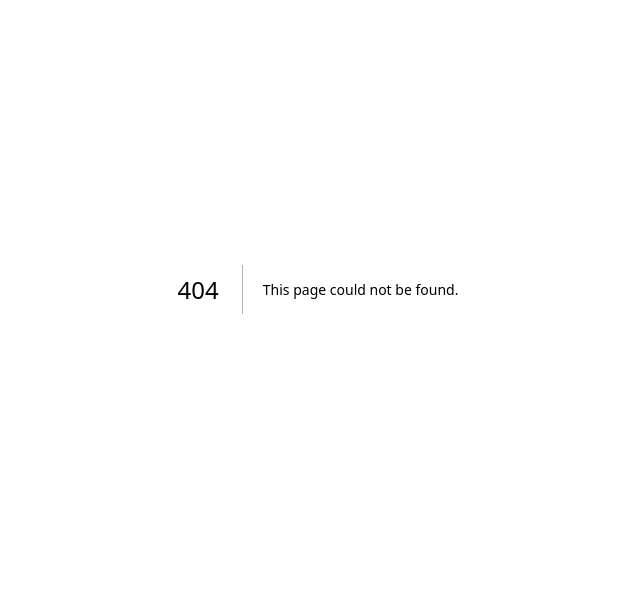
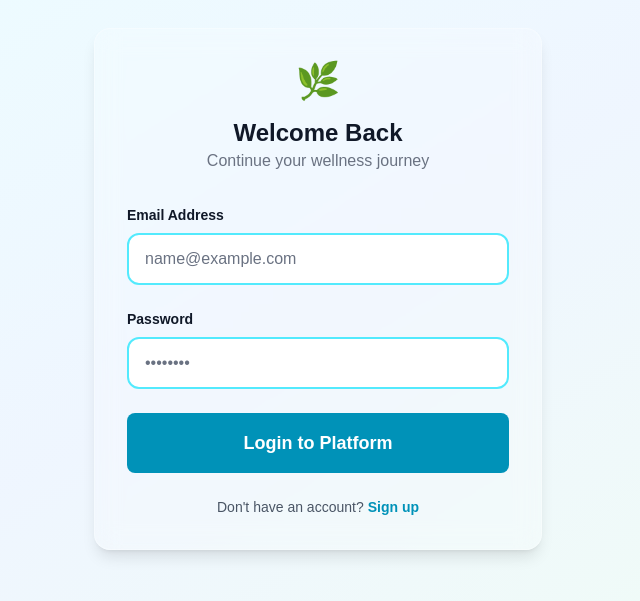
Before and after one commit to lesterdza10/Ayush-ai, a Next.js app: page /login in a window 1280 px wide. Before the commit this address had no page. Shown: the part 111-712 px from the top of the page, without its empty margins (322-962 px from the left). Built offline with nearby package versions, Linux system fonts and the light colour scheme.

Commit message:
added a login page

```diff
--- /dev/null
+++ b/src/app/login/page.tsx
@@ -0,0 +1,105 @@
+'use client';
+
+import React, { useState } from 'react';
+import { motion } from 'framer-motion';
+import { GlassmorphismCard } from '@/components/ui/GlassmorphismCard';
+import { FormInput } from '@/components/ui/FormInput';
+import { Button } from '@/components/ui/Button';
+import { useRouter } from 'next/navigation';
+
+export default function LoginPage() {
+  const [email, setEmail] = useState('');
+  const [password, setPassword] = useState('');
+  const [loading, setLoading] = useState(false);
+  const [errorMessage, setErrorMessage] = useState(''); // Added for better UX
+  const router = useRouter();
+
+  // Change: Standardized the submit handler
+  const handleLogin = async (e: React.FormEvent) => {
+    e.preventDefault(); // This is crucial
+    setLoading(true);
+    setErrorMessage('');
+
+    try {
+      const res = await fetch('/api/auth/login', {
+        method: 'POST',
+        body: JSON.stringify({ email, password }),
+        headers: { 'Content-Type': 'application/json' },
+      });
+
+      if (res.ok) {
+        router.push('/dashboard');
+      } else {
+        const data = await res.json();
+        setErrorMessage(data.error || "Invalid email or password");
+      }
+    } catch (err) {
+      setErrorMessage("Network error. Please try again.");
+    } finally {
+      setLoading(false);
+    }
+  };
+
+  return (
+    <div className="min-h-screen flex items-center justify-center bg-gradient-to-br from-cyan-50 via-blue-50 to-green-50 dark:from-slate-950 dark:to-slate-900 p-6">
+      <motion.div
+        initial={{ opacity: 0, scale: 0.9 }}
+        animate={{ opacity: 1, scale: 1 }}
+        className="w-full max-w-md"
+      >
+        <GlassmorphismCard className="p-8 border-cyan-200/50">
+          <div className="text-center mb-8">
+            <span className="text-4xl">🌿</span>
+            <h1 className="text-2xl font-bold mt-4 text-gray-900 dark:text-white">Welcome Back</h1>
+            <p className="text-gray-500 dark:text-gray-400">Continue your wellness journey</p>
+          </div>
+
+          {/* Display error message if login fails */}
+          {errorMessage && (
+            <div className="mb-4 p-3 bg-red-500/10 border border-red-500/50 rounded-lg text-red-500 text-sm text-center">
+              {errorMessage}
+            </div>
+          )}
+
+          <form onSubmit={handleLogin} className="space-y-6">
+            <FormInput
+              label="Email Address"
+              type="email"
+              value={email}
+              onChange={(val) => setEmail(val as string)}
+              placeholder="name@example.com"
+              // required is already true inside your FormInput component
+            />
+            <FormInput
+              label="Password"
+              type="password"
+              value={password}
+              onChange={(val) => setPassword(val as string)}
+              placeholder="••••••••"
+            />
+
+            {/* Change: Removed onClick, added type="submit" */}
+            <button
+              className="w-full py-4 text-lg bg-cyan-600 text-white rounded-lg font-semibold hover:bg-cyan-700 transition disabled:opacity-60"
+              type="submit"
+              disabled={loading}
+            >
+              {loading ? 'Authenticating...' : 'Login to Platform'}
+            </button>
+          </form>
+
+          <p className="mt-6 text-center text-sm text-gray-600 dark:text-gray-400">
+            Don't have an account?
+            <button
+              type="button" // Prevents this button from submitting the form
+              onClick={() => router.push('/signup')}
+              className="ml-1 text-cyan-600 font-semibold hover:underline"
+            >
+              Sign up
+            </button>
+          </p>
+        </GlassmorphismCard>
+      </motion.div>
+    </div>
+  );
+}
--- a/src/app/page.tsx
+++ b/src/app/page.tsx
@@ -124,6 +124,13 @@ export default function Home() {
             >
               View Sample Dashboard
             </Button>
+            <Button
+              size="lg"
+              variant="third"
+              onClick={() => router.push('/login')}
+              >
+                Login
+            </Button>
           </div>
         </motion.div>
 
--- a/src/components/ui/Button.tsx
+++ b/src/components/ui/Button.tsx
@@ -4,7 +4,7 @@ import { motion } from 'framer-motion';
 interface ButtonProps {
   children: React.ReactNode;
   onClick?: () => void;
-  variant?: 'primary' | 'secondary' | 'danger';
+  variant?: 'primary' | 'secondary' | 'danger' | 'third';
   disabled?: boolean;
   className?: string;
   size?: 'sm' | 'md' | 'lg';
@@ -24,6 +24,7 @@ export const Button: React.FC<ButtonProps> = ({
     primary: 'bg-gradient-to-r from-cyan-500 to-blue-500 text-white hover:shadow-lg hover:shadow-cyan-400/50 dark:from-cyan-600 dark:to-blue-600 dark:hover:shadow-cyan-500/50',
     secondary: 'bg-gradient-to-r from-cyan-500 to-blue-500 text-white hover:shadow-lg hover:shadow-cyan-400/50 dark:from-cyan-600 dark:to-blue-600 dark:hover:shadow-cyan-500/50',
     danger: 'bg-red-500/80 text-white hover:bg-red-600 hover:shadow-lg hover:shadow-red-400/50',
+    third: 'bg-gradient-to-r from-purple-500 to-pink-500 text-white hover:shadow-lg hover:shadow-purple-400/50 dark:from-purple-600 dark:to-pink-600 dark:hover:shadow-purple-500/50',
   };
 
   const sizeStyles = {
--- a/src/components/ui/FormInput.tsx
+++ b/src/components/ui/FormInput.tsx
@@ -5,7 +5,7 @@ interface FormInputProps {
   placeholder?: string;
   value: string | number;
   onChange: (value: string | number) => void;
-  type?: 'text' | 'number' | 'email' | 'time';
+  type?: 'text' | 'number' | 'email' | 'time' |'password';
   error?: string;
 }
 
--- /dev/null
+++ b/src/lib/mongodb.ts
@@ -0,0 +1,18 @@
+import mongoose from 'mongoose';
+
+const MONGODB_URI = process.env.MONGODB_URI!;
+
+if (!MONGODB_URI) {
+  throw new Error('Please define the MONGODB_URI environment variable');
+}
+
+export const connectToDatabase = async () => {
+  if (mongoose.connection.readyState >= 1) return;
+
+  try {
+    await mongoose.connect(MONGODB_URI);
+    console.log("Connected to MongoDB");
+  } catch (error) {
+    console.error("MongoDB connection error:", error);
+  }
+};
```
